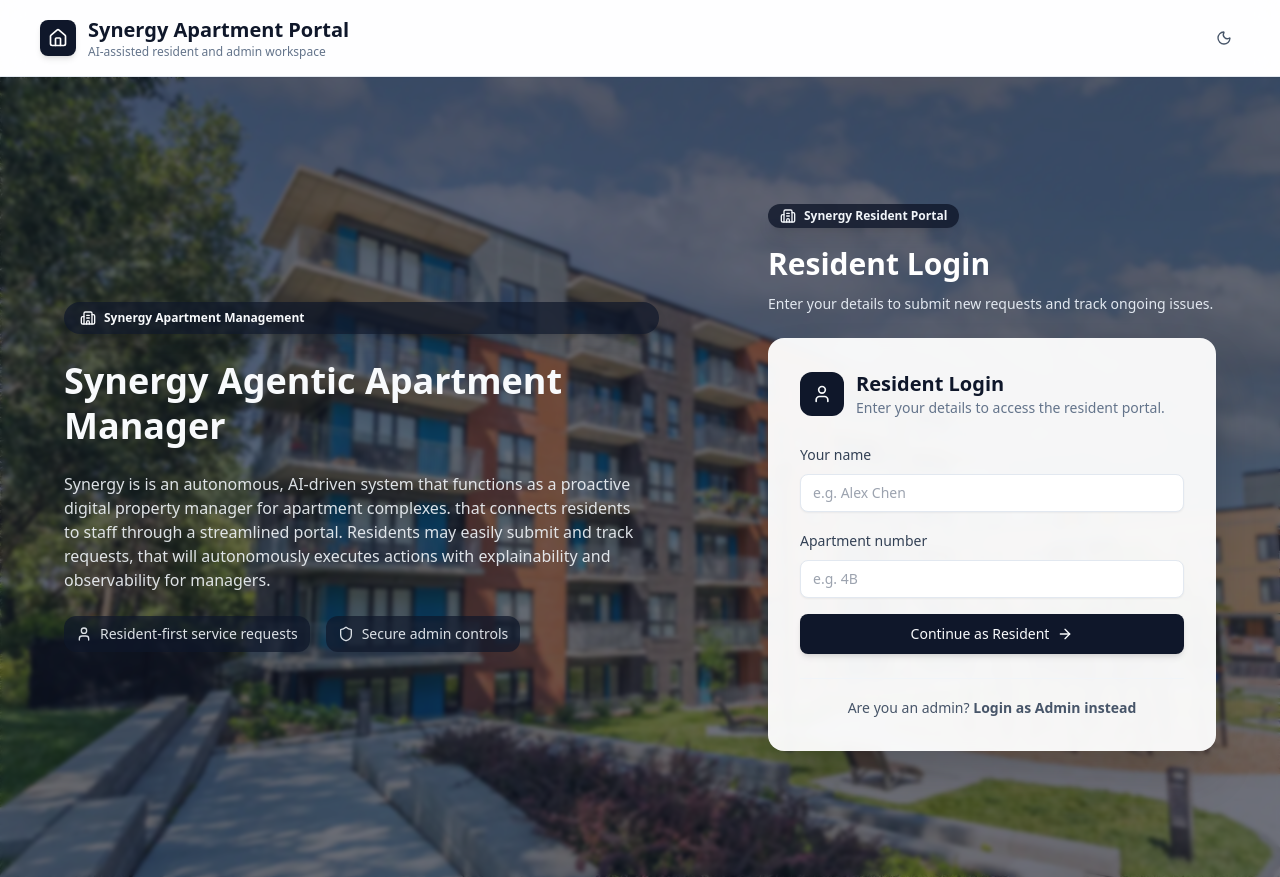
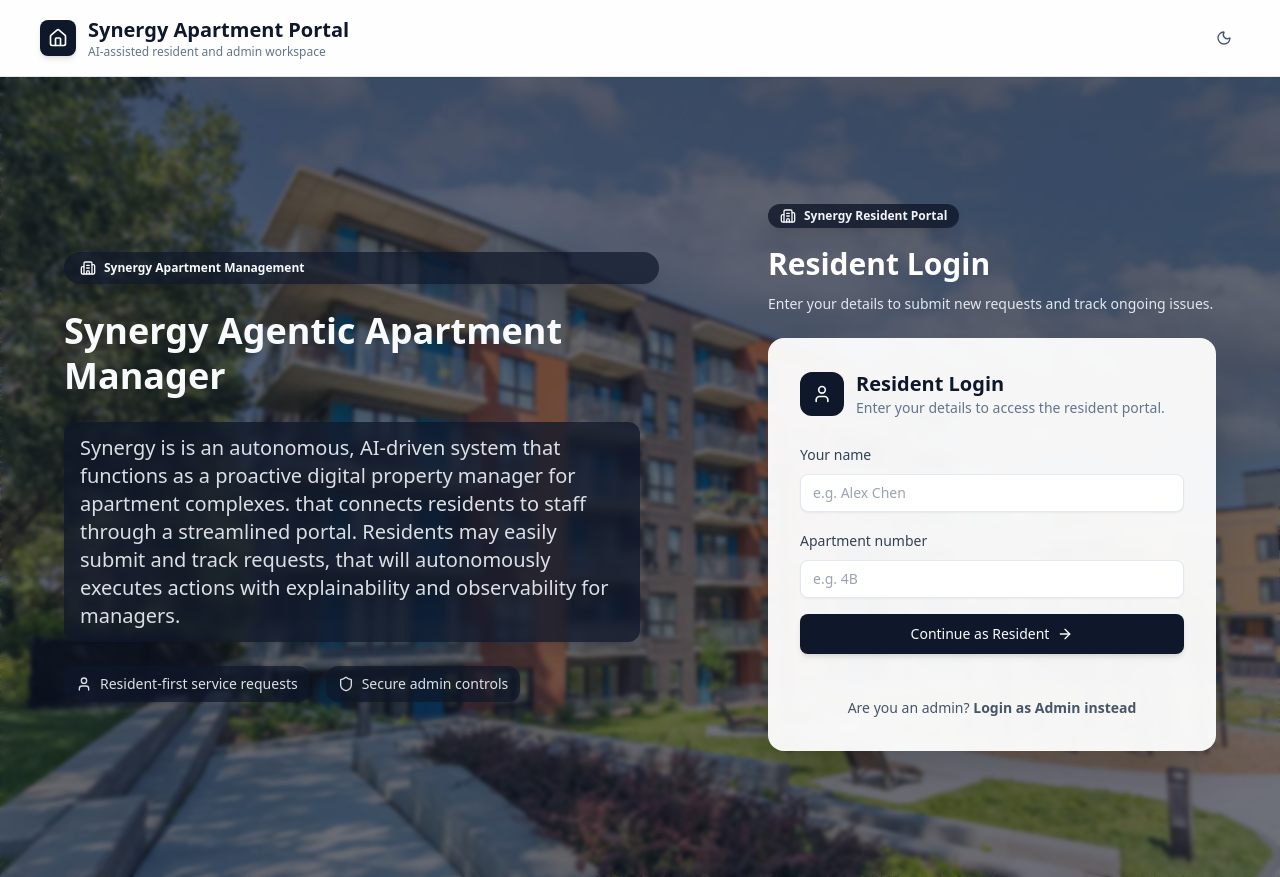
Before and after one commit to vintu2001/Synergy_CMPE272, a React (Vite) app in the folder frontend/: page / in a window 1280 px wide. Built offline with nearby package versions, Linux system fonts and the light colour scheme; no server answers.

Commit message:
Clear Text

```diff
--- a/frontend/src/pages/Home.jsx
+++ b/frontend/src/pages/Home.jsx
@@ -63,7 +63,7 @@ export default function Home() {
             Synergy Agentic Apartment Manager
           </h1>
 
-          <p className="text-base text-slate-100/90 max-w-xl">
+          <p className="inline-block text-lg md:text-xl text-slate-100/90 max-w-xl bg-slate-900/75 px-4 py-3 rounded-xl shadow-lg backdrop-blur-sm">
             Synergy is is an autonomous, AI-driven system that functions as a proactive digital property manager for apartment complexes.
             that connects residents to staff through a streamlined portal.
             Residents may easily submit and track requests, that will autonomously executes actions with explainability and observability for managers.
```
